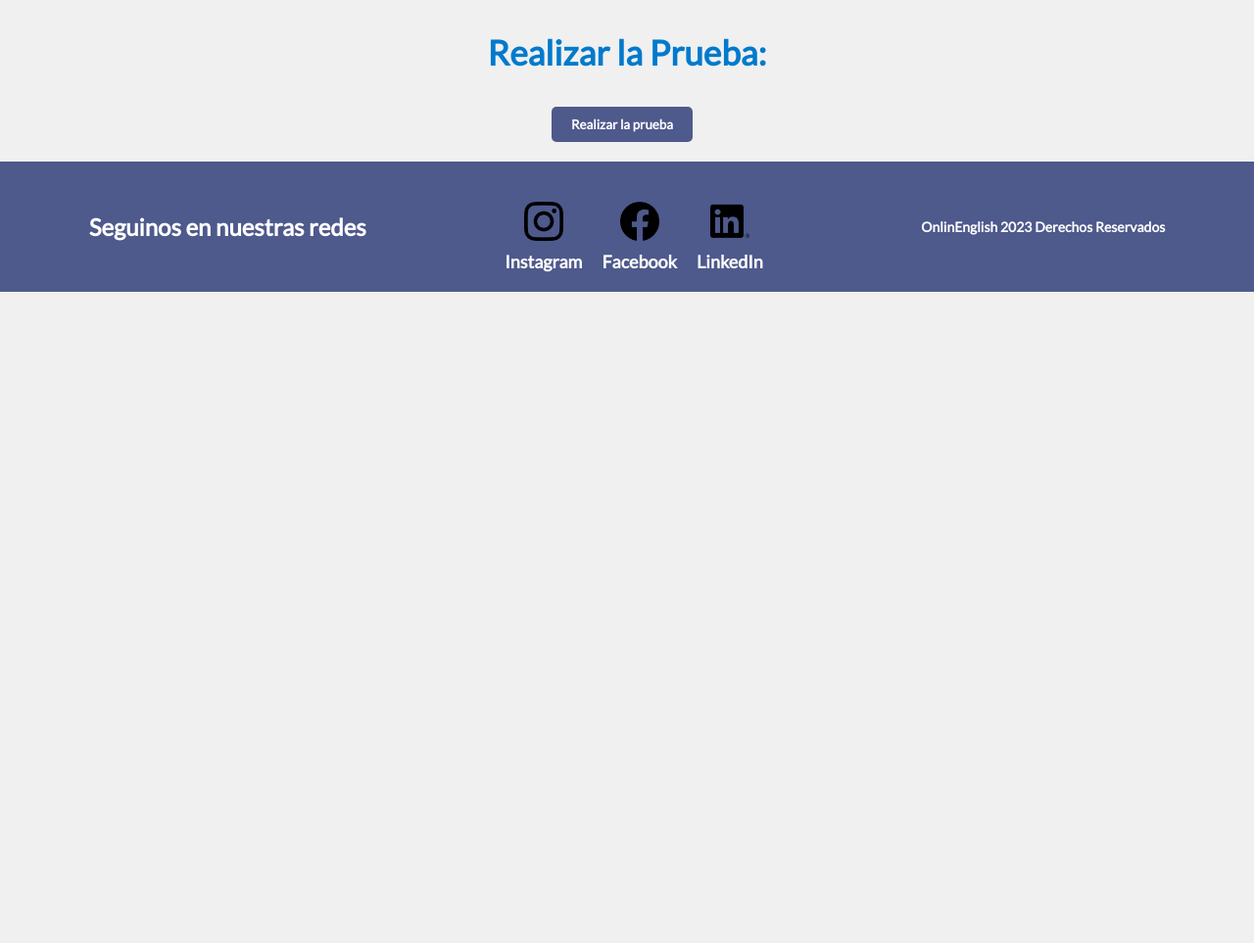
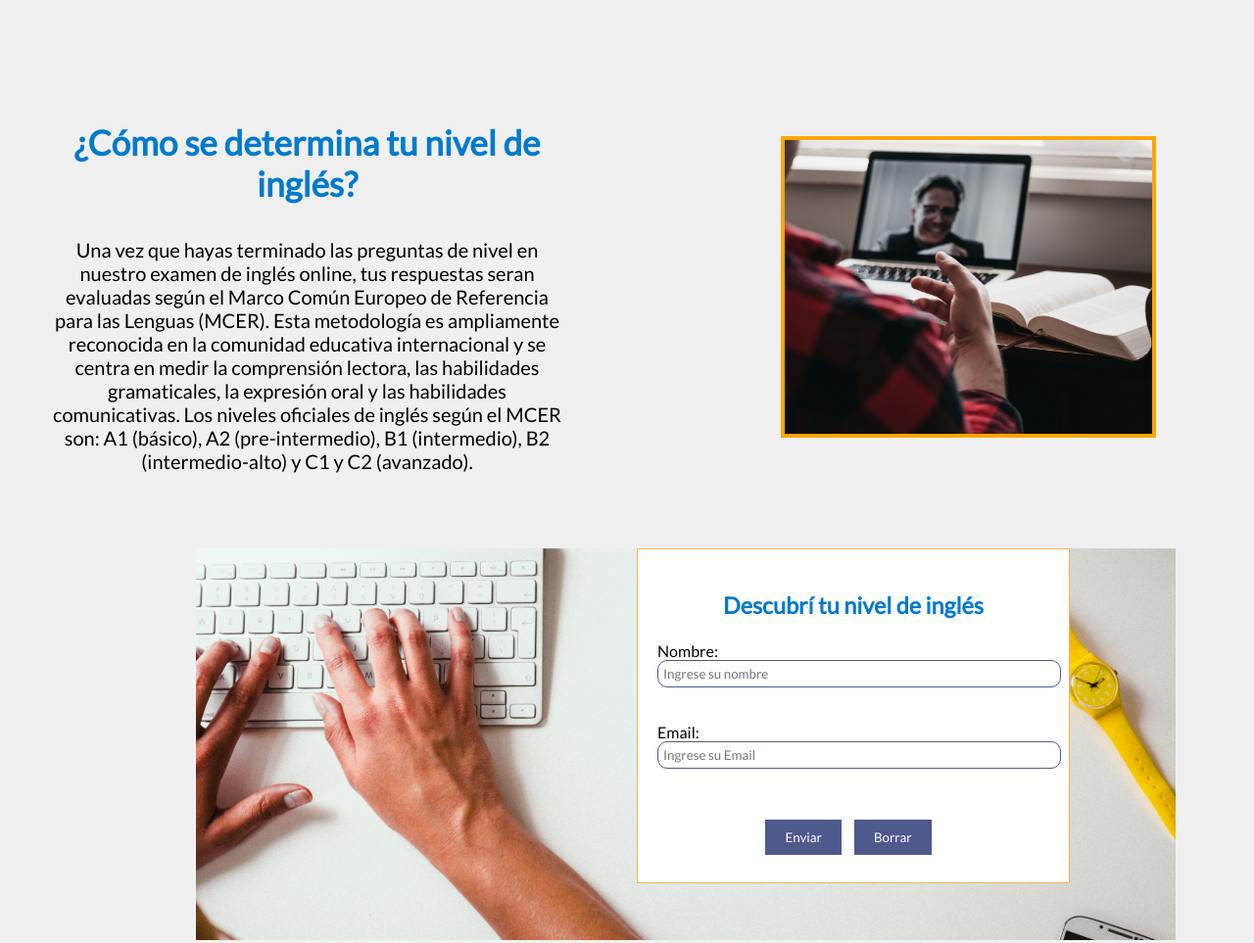
Before and after one commit to VeroJuani/OnlinEnglish-VersionFInal, a plain HTML site: page prueba.html in a window 1280 px wide. Shown: the part 624-1587 px from the top of the page at 98% size. Before the commit the page ends 922 px from the top, so only its background shows below. Drawn offline with Linux system fonts and the light colour scheme.

Commit message:
cambios en prueba

```diff
--- a/Css/estilo.css
+++ b/Css/estilo.css
@@ -292,23 +292,74 @@ main {
 
 /*Estilos para la pagina de prueba*/
 
-.container-boton-prueba {
+.level-1{
+    display: grid;
+    grid-template-columns: 1fr 1fr;
+    max-width: 1200px;
+    grid-gap: 20px;
+    margin: 50px;
+}
+.level-2{
+    display: grid;
+    grid-template-columns: 1fr 1fr;
+    max-width: 1200px;
+    grid-gap: 20px;
+    margin: 50px;
+}
+
+.evaluacion-image1{
+    max-width: 500px;
+    height: 300px;
+    border: 4px solid orange;
+    float: right;
+    margin:50px
+}
+
+.evaluacion-image2{
+    max-width: 500px;
+    height: 300px;
+    border: 4px solid orange;
+    float: right;
+    margin-top: 50px;
+    margin-bottom: 50px;
+    margin-left: 200px;
+    margin-right: 50px;
+}
+
+.contacto-evaluacion {
+    background-image: url("/img/damian-zaleski-RYyr-k3Ysqg-unsplash.jpg");
+    background-size: cover;
+    background-position: center;
+    width: 1000px;
+    height: 400px;
+    margin-left: 200px;
+    margin-right: 200px;
+    margin-bottom: 100px;
+}
+.section-title-prueba{
+    font-size: 20px;
+    text-align: center;
+    margin: 5px;
+    color: #007acc;
+}
+
+.contact-section-prueba {
+    background-color: #fff;
+    width: 400px;
+    height: 300px;
+    margin-left: 450px;
+    flex: 1;
+    display: flex;
+    flex-direction:column;
+    padding: 20px;
+    border: 1px solid #FCAF58;
+}
+
+
+.button-prueba{
     display: flex;
     justify-content: center;
-  }
-
-.button-prueba{
-    padding: 10px 20px;
-    background-color: #4E598C;
-    color: #fff;
-    text-decoration: none;
-    border-radius: 5px;
-    font-weight: bold;
-    transition: background-color 0.3s;
-    display: inline-block;
-    margin-bottom: 20px;
 }
-
 
 /* ////////////////////////////////////////////////////////////////////////////////////////////////// */
 
--- a/prueba.html
+++ b/prueba.html
@@ -34,9 +34,11 @@
         <a href="contacto.html">Contacto</a>
     </nav>
 
-    <Section>
+    <Section class="level-1">
+        <img src="img/dai-ke-GkraTrCYA_0-unsplash.jpg" alt="Imagen de Evaluacion" class="evaluacion-image1">
+
+        <section class="evaluacion">
             <section class="section-title">
-
                 <h3>¿Querés conocer tu nivel actual de inglés?</h3>
             </section>
 
@@ -47,11 +49,12 @@
                 el examen, recibirás un correo electrónico con tus resultados y la recomendación de nivel de nuestros
                 profesionales. ¡Te deseamos buena suerte en tu evaluación!
             </h4>
-
+        </section>
     </section>
 
 
-    <Section>
+    <Section class="level-2">
+        <section class="evaluacion">
             <section class="section-title">
                 <h3>¿Cómo se determina tu nivel de inglés?</h3>
             </section>
@@ -63,19 +66,49 @@
                 y las habilidades comunicativas. Los niveles oficiales de inglés según el MCER son: A1 (básico),
                 A2 (pre-intermedio), B1 (intermedio), B2 (intermedio-alto) y C1 y C2 (avanzado).
             </h4>
-
+        </section>
+        <img src="img/dylan-ferreira-HJmxky8Fvmo-unsplash.jpg" alt="Imagen de Evaluacion" class="evaluacion-image2">
     </Section>
 
-    <section>
+    <section class="contacto-evaluacion">
+
+
+        <div class="contedor-contact">
+            <section class="contact-section-prueba">
+                <form id="contact-form" onsubmit="return validarFormulario()">
+
                     <Section>
-            <section class="section-title">
-                <h3>Realizar la Prueba:</h3>
+                        <section class="section-title-prueba">
+                            <h3>Descubrí tu nivel de inglés</h3>
                         </section>
                     </Section>
 
-        <div class="container-boton-prueba">
-            <button class="button-prueba">Realizar la prueba</button>
+                    <p>
+                        <label for="nombre">Nombre:</label>
+                        <input type="text" name="nombre" id="nombre" autocomplete="off" placeholder="Ingrese su nombre"
+                            required>
+                    </p>
+
+                    <p>
+                        <label for="email">Email:</label>
+                        <input type="email" name="email" id="email" autocomplete="off" placeholder="Ingrese su Email"
+                            required>
+                    </p>
+
+
+                    <span id="error-message" style="color: red;"></span>
+                    <div class="button-prueba">
+                        <p>
+                            <button type="submit">Enviar</button>
+                            <button type="reset">Borrar</button>
+                         </p>
                     </div>
+                </form>
+
+
+            </section>
+        </div>
+
 
     </section>
 
```
Also changed, not shown: index.html (+1 -1 lines), img/dai-ke-GkraTrCYA_0-unsplash.jpg (added), img/damian-zaleski-RYyr-k3Ysqg-unsplash.jpg (added), img/dylan-ferreira-HJmxky8Fvmo-unsplash.jpg (added). Lines whose indentation alone changed are shown as unchanged.
